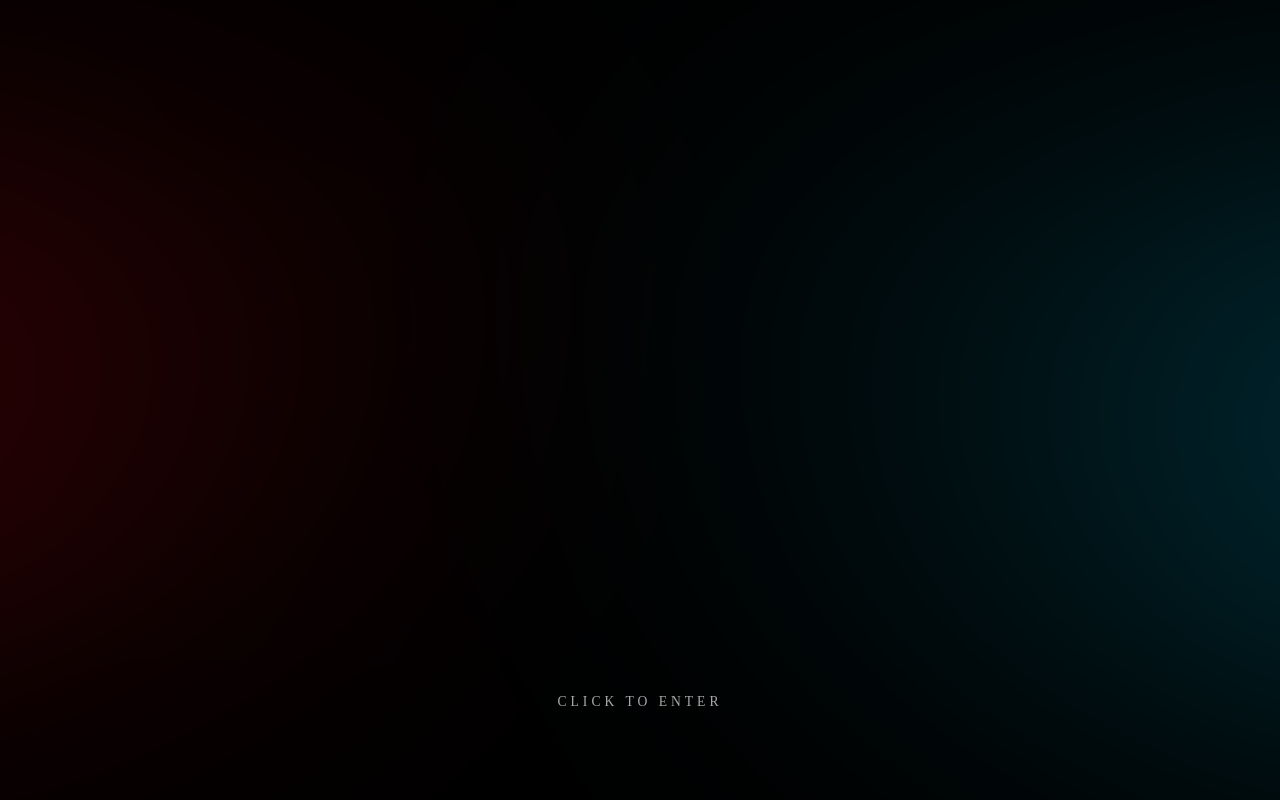
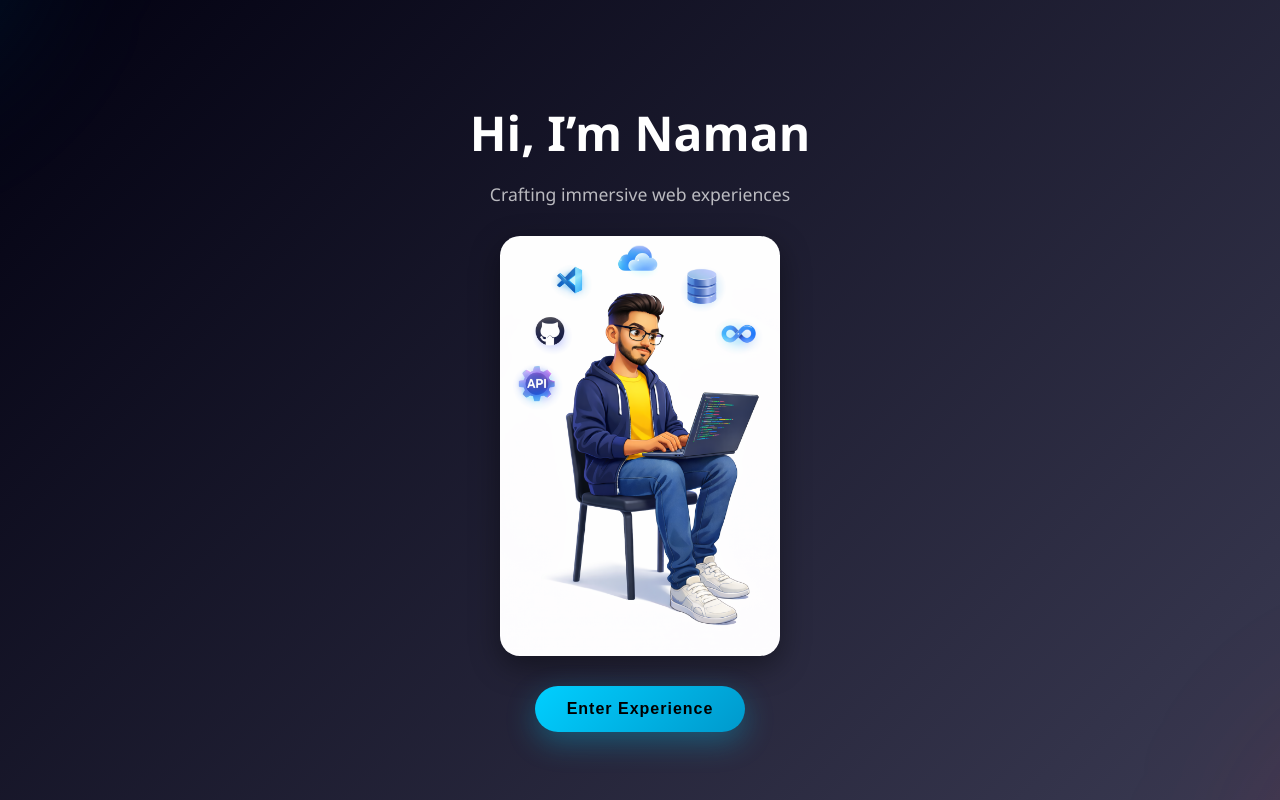
Before and after one commit to namaninit/namanottwebsite, a React (Create React App) app: page / in a window 1280 px wide. Built offline with nearby package versions, Linux system fonts and the light colour scheme.

Commit message:
fixes added

```diff
--- a/src/components/Header.jsx
+++ b/src/components/Header.jsx
@@ -19,133 +19,105 @@ export default function Header() {
     { label: "Contact", path: "/contact" },
   ];
 
-  const bgColor = theme === "netflix" ? "rgba(0,0,0,0.85)" : "rgba(6,24,38,0.9)";
   const accent = theme === "netflix" ? "#e50914" : "#00cfff";
 
-  /* 🔥 SCROLL EFFECT */
+  /* ✅ SMOOTH SCROLL DETECTION */
   useEffect(() => {
-    const onScroll = () => setScrolled(window.scrollY > 40);
-    window.addEventListener("scroll", onScroll);
-    return () => window.removeEventListener("scroll", onScroll);
+    const handleScroll = () => {
+      setScrolled(window.scrollY > 10);
+    };
+    window.addEventListener("scroll", handleScroll);
+    return () => window.removeEventListener("scroll", handleScroll);
   }, []);
 
-  /* 🔥 AUTO CLOSE MOBILE MENU ON ROUTE CHANGE */
+  /* ✅ CLOSE MOBILE MENU ON ROUTE CHANGE */
   useEffect(() => {
     setOpen(false);
   }, [location.pathname]);
 
   return (
     <>
-      {/* HEADER */}
+      {/* ✅ FIXED HEADER */}
       <motion.header
+        initial={false}
         animate={{
-          backdropFilter: scrolled ? "blur(10px)" : "blur(0px)",
-          boxShadow: scrolled ? "0 10px 30px rgba(0,0,0,0.5)" : "none",
+          backdropFilter: "blur(12px)",
+          backgroundColor: scrolled
+            ? "rgba(10,10,10,0.75)"
+            : "rgba(10,10,10,0.55)",
+          boxShadow: scrolled
+            ? "0 8px 30px rgba(0,0,0,0.4)"
+            : "none",
         }}
-        transition={{ duration: 0.3 }}
-        style={{
-          position: "sticky",
-          top: 0,
-          zIndex: 1000,
-          background: bgColor,
-          padding: "1rem 2rem",
-          display: "flex",
-          alignItems: "center",
-          justifyContent: "space-between",
-        }}
+        transition={{ duration: 0.25 }}
+        style={styles.header}
       >
         {/* LOGO */}
-        <motion.div
-          whileHover={{ scale: 1.05 }}
-          animate={{
-            textShadow: `0 0 18px ${accent}`,
-          }}
+        <div
           onClick={() => navigate("/home")}
-          style={{
-            fontSize: "1.7rem",
-            fontWeight: "800",
-            cursor: "pointer",
-            color: accent,
-            letterSpacing: "1px",
-          }}
+          style={{ ...styles.logo, color: accent }}
         >
           Naman
-        </motion.div>
+        </div>
 
-        {/* DESKTOP MENU */}
-        <nav
-          className="desktop-menu"
-          style={{ display: "flex", gap: "2rem", alignItems: "center" }}
-        >
+        {/* DESKTOP NAV */}
+        <nav className="desktop-menu" style={styles.nav}>
           {menuItems.map((item) => {
-            const isActive = location.pathname === item.path;
+            const active = location.pathname === item.path;
+
             return (
-              <motion.div
+              <div
                 key={item.label}
                 onClick={() => navigate(item.path)}
-                whileHover={{ scale: 1.05 }}
                 style={{
-                  cursor: "pointer",
-                  position: "relative",
-                  fontSize: "0.95rem",
-                  fontWeight: isActive ? "600" : "400",
-                  color: isActive ? accent : "#fff",
+                  ...styles.link,
+                  color: active ? accent : "#fff",
                 }}
               >
                 {item.label}
-                {isActive && (
+
+                {active && (
                   <motion.div
-                    layoutId="nav-underline"
+                    layoutId="underline"
                     style={{
                       position: "absolute",
-                      bottom: "-6px",
+                      bottom: -6,
                       left: 0,
                       right: 0,
-                      height: "2px",
+                      height: 2,
                       background: accent,
-                      borderRadius: "2px",
+                      borderRadius: 2,
                     }}
                   />
                 )}
-              </motion.div>
+              </div>
             );
           })}
 
-          {/* 🔘 THEME BUTTON */}
-          <motion.button
+          <button
             onClick={() => navigate("/theme")}
-            whileHover={{ scale: 1.05, boxShadow: `0 0 10px ${accent}` }}
-            whileTap={{ scale: 0.95 }}
             style={{
-              padding: "0.5rem 1.2rem",
-              fontSize: "0.9rem",
-              fontWeight: "600",
-              borderRadius: "6px",
-              border: `1px solid ${accent}`,
-              background: "transparent",
+              ...styles.button,
+              borderColor: accent,
               color: accent,
-              cursor: "pointer",
-              marginLeft: "1rem",
             }}
           >
-            Change Theme
-          </motion.button>
+            Theme
+          </button>
         </nav>
 
-        {/* HAMBURGER */}
+        {/* MOBILE ICON */}
         <div
           className="hamburger"
           onClick={() => setOpen(true)}
-          style={{
-            display: "none",
-            fontSize: "1.9rem",
-            cursor: "pointer",
-            color: "#fff",
-          }}
+          style={styles.hamburger}
         >
           ☰
         </div>
       </motion.header>
+
+      {/* ✅ SPACER (VERY IMPORTANT) */}
+      <div style={{ height: "80px" }} />
 
       {/* MOBILE MENU */}
       <AnimatePresence>
@@ -154,70 +126,29 @@ export default function Header() {
             initial={{ x: "100%" }}
             animate={{ x: 0 }}
             exit={{ x: "100%" }}
-            transition={{ duration: 0.35 }}
-            style={{
-              position: "fixed",
-              top: 0,
-              right: 0,
-              width: "75%",
-              height: "100vh",
-              background: bgColor,
-              zIndex: 2000,
-              padding: "2rem",
-              display: "flex",
-              flexDirection: "column",
-              gap: "1.8rem",
-            }}
+            transition={{ duration: 0.3 }}
+            style={styles.mobileMenu}
           >
             <div
               onClick={() => setOpen(false)}
-              style={{
-                alignSelf: "flex-end",
-                fontSize: "1.6rem",
-                cursor: "pointer",
-                color: accent,
-              }}
+              style={{ ...styles.close, color: accent }}
             >
               ✕
             </div>
 
             {menuItems.map((item) => (
-              <motion.span
+              <div
                 key={item.label}
-                whileTap={{ scale: 0.95 }}
                 onClick={() => navigate(item.path)}
                 style={{
-                  fontSize: "1.3rem",
-                  cursor: "pointer",
-                  fontWeight:
-                    location.pathname === item.path ? "600" : "400",
+                  ...styles.mobileLink,
                   color:
                     location.pathname === item.path ? accent : "#fff",
                 }}
               >
                 {item.label}
-              </motion.span>
+              </div>
             ))}
-
-            {/* MOBILE BUTTON */}
-            <motion.button
-              onClick={() => navigate("/theme")}
-              whileHover={{ scale: 1.05, boxShadow: `0 0 10px ${accent}` }}
-              whileTap={{ scale: 0.95 }}
-              style={{
-                marginTop: "2rem",
-                padding: "0.6rem 1.4rem",
-                fontSize: "1rem",
-                fontWeight: "600",
-                borderRadius: "6px",
-                border: `1px solid ${accent}`,
-                background: "transparent",
-                color: accent,
-                cursor: "pointer",
-              }}
-            >
-              Choose Theme
-            </motion.button>
           </motion.div>
         )}
       </AnimatePresence>
@@ -236,3 +167,77 @@ export default function Header() {
     </>
   );
 }
+
+/* ---------- STYLES ---------- */
+
+const styles = {
+  header: {
+    position: "fixed",
+    top: 0,
+    left: 0,
+    width: "100%",
+    height: "80px",
+    padding: "0 2rem",
+    display: "flex",
+    alignItems: "center",
+    justifyContent: "space-between",
+    zIndex: 9999,
+  },
+
+  logo: {
+    fontSize: "1.5rem",
+    fontWeight: 700,
+    cursor: "pointer",
+  },
+
+  nav: {
+    display: "flex",
+    gap: "2rem",
+    alignItems: "center",
+  },
+
+  link: {
+    position: "relative",
+    fontSize: "0.95rem",
+    cursor: "pointer",
+  },
+
+  button: {
+    padding: "6px 14px",
+    borderRadius: "999px",
+    border: "1px solid",
+    background: "transparent",
+    cursor: "pointer",
+  },
+
+  hamburger: {
+    display: "none",
+    fontSize: "1.8rem",
+    cursor: "pointer",
+  },
+
+  mobileMenu: {
+    position: "fixed",
+    top: 0,
+    right: 0,
+    width: "75%",
+    height: "100vh",
+    background: "#0b0b0b",
+    padding: "2rem",
+    display: "flex",
+    flexDirection: "column",
+    gap: "1.5rem",
+    zIndex: 10000,
+  },
+
+  mobileLink: {
+    fontSize: "1.2rem",
+    cursor: "pointer",
+  },
+
+  close: {
+    alignSelf: "flex-end",
+    fontSize: "1.5rem",
+    cursor: "pointer",
+  },
+};
--- a/src/pages/Landing.jsx
+++ b/src/pages/Landing.jsx
@@ -2,6 +2,7 @@ import { useState, useEffect } from "react";
 import { useNavigate } from "react-router-dom";
 import { motion } from "framer-motion";
 import netflixBoom from "../assets/netflix_notifications.mp3";
+import character from "../assets/images/landingpage.png";
 
 export default function Landing() {
   const navigate = useNavigate();
@@ -9,206 +10,226 @@ import { useState, useEffect } from "react";
 
   useEffect(() => {
     document.body.style.overflow = "hidden";
-    document.documentElement.style.overflow = "hidden";
-
     return () => {
       document.body.style.overflow = "auto";
-      document.documentElement.style.overflow = "auto";
     };
   }, []);
 
-    const startIntro = () => {
+  const handleEnter = () => {
     if (started) return;
     setStarted(true);
 
     const audio = new Audio(netflixBoom);
-      audio.volume = 0.9;
-      audio.play();
+    audio.volume = 0.4;
+    audio.play().catch(() => {});
 
+    // Navigate after animation
     setTimeout(() => {
       navigate("/theme");
-      }, 4200);
+    }, 2200);
   };
 
   return (
-      <div
-  onClick={startIntro}
+    <div style={styles.container}>
+      {/* Background Glow */}
+      <motion.div
+        style={styles.glowBlue}
+        animate={{ x: ["0%", "10%", "0%"], y: ["0%", "-10%", "0%"] }}
+        transition={{ duration: 12, repeat: Infinity, ease: "easeInOut" }}
+      />
+      <motion.div
+        style={styles.glowRed}
+        animate={{ x: ["0%", "-10%", "0%"], y: ["0%", "10%", "0%"] }}
+        transition={{ duration: 14, repeat: Infinity, ease: "easeInOut" }}
+      />
+
+      {/* Content */}
+      <div style={styles.content}>
+        {/* Intro Text */}
+        <motion.div
+          initial={{ opacity: 1 }}
+          animate={{ opacity: started ? 0 : 1, y: started ? 20 : 0 }}
+          transition={{ duration: 0.6 }}
+        >
+          <h1 style={styles.title}>Hi, I’m Naman</h1>
+          <p style={styles.subtitle}>
+            Crafting immersive web experiences
+          </p>
+        </motion.div>
+
+        {/* Character */}
+        <motion.div
+          initial={{ opacity: 1, scale: 1 }}
+          animate={{ opacity: started ? 0 : 1, scale: started ? 0.95 : 1 }}
+          transition={{ duration: 0.6 }}
+          style={styles.card}
+        >
+          <img src={character} alt="Character" style={styles.image} />
+        </motion.div>
+
+        {/* Button */}
+        <motion.button
+          onClick={handleEnter}
+          disabled={started}
+          whileHover={!started ? { scale: 1.05 } : {}}
+          whileTap={!started ? { scale: 0.95 } : {}}
           style={{
+            ...styles.button,
+            opacity: started ? 0.6 : 1,
+            cursor: started ? "default" : "pointer",
+          }}
+        >
+          {started ? "Entering..." : "Enter Experience"}
+        </motion.button>
+      </div>
+
+      {/* Transition Logo */}
+      {started && (
+        <motion.div
+          style={styles.transitionContainer}
+          initial={{ opacity: 0 }}
+          animate={{ opacity: 1 }}
+        >
+          <motion.div
+            initial={{ scale: 0.6, opacity: 0 }}
+            animate={{ scale: 1, opacity: 1 }}
+            transition={{ duration: 0.8 }}
+            style={styles.logoCircle}
+          >
+            <span style={styles.logoText}>NJ</span>
+          </motion.div>
+
+          <motion.h1
+            initial={{ opacity: 0, letterSpacing: "20px" }}
+            animate={{ opacity: 1, letterSpacing: "6px" }}
+            transition={{ duration: 1.2 }}
+            style={styles.bigText}
+          >
+            NAMAN
+          </motion.h1>
+        </motion.div>
+      )}
+    </div>
+  );
+}
+
+/* ---------------- STYLES ---------------- */
+
+const styles = {
+  container: {
     position: "fixed",
     inset: 0,
     width: "100vw",
     height: "100dvh",
-    background: "#000",
+    background: "linear-gradient(135deg, #020111, #3a3a52)",
     display: "flex",
     alignItems: "center",
     justifyContent: "center",
     overflow: "hidden",
-    cursor: "pointer",
-    perspective: "1600px",
-  }}
->
+    color: "#fff",
+    fontFamily: "'Segoe UI', sans-serif",
+  },
 
-        {/* ================= BACKGROUND WAVES ================= */}
+  content: {
+    zIndex: 2,
+    textAlign: "center",
+    padding: 20,
+  },
 
-        {/* 🔴 RED SIDE */}
-        <motion.div
-          animate={{ x: ["-15%", "10%", "-15%"] }}
-          transition={{ duration: 20, repeat: Infinity, ease: "easeInOut" }}
-          style={{
+  title: {
+    fontSize: "clamp(2rem, 5vw, 3rem)",
+    fontWeight: 700,
+    marginBottom: 10,
+  },
+
+  subtitle: {
+    fontSize: "1.1rem",
+    opacity: 0.7,
+    marginBottom: 30,
+  },
+
+  card: {
+    marginBottom: 30,
+    borderRadius: 20,
+    overflow: "hidden",
+    width: "280px",
+    maxWidth: "90vw",
+    marginInline: "auto",
+    boxShadow: "0 10px 30px rgba(0,0,0,0.4)",
+  },
+
+  image: {
+    width: "100%",
+    display: "block",
+  },
+
+  button: {
+    padding: "14px 32px",
+    borderRadius: 30,
+    border: "none",
+    background: "linear-gradient(135deg, #00cfff, #0099cc)",
+    color: "#000",
+    fontWeight: 600,
+    fontSize: "1rem",
+    letterSpacing: "1px",
+    boxShadow: "0 10px 30px rgba(0,207,255,0.3)",
+    transition: "all 0.3s ease",
+  },
+
+  glowBlue: {
     position: "absolute",
-            left: "-35%",
-            top: "20%",
-            width: "1200px",
-            height: "500px",
+    top: "-30%",
+    left: "-30%",
+    width: 400,
+    height: 400,
+    borderRadius: "50%",
     background:
-              "linear-gradient(120deg, rgba(229,9,20,0.35), transparent 70%)",
-            filter: "blur(150px)",
-            transform: "rotate(-10deg)",
-            zIndex: 0,
-          }}
-        />
+      "radial-gradient(circle, rgba(0,207,255,0.25), transparent 70%)",
+    filter: "blur(80px)",
+  },
 
-        {/* 🔵 BLUE SIDE */}
-        <motion.div
-          animate={{ x: ["15%", "-10%", "15%"] }}
-          transition={{ duration: 22, repeat: Infinity, ease: "easeInOut" }}
-          style={{
+  glowRed: {
     position: "absolute",
-            right: "-35%",
-            top: "25%",
-            width: "1300px",
-            height: "520px",
+    bottom: "-30%",
+    right: "-30%",
+    width: 400,
+    height: 400,
+    borderRadius: "50%",
     background:
-              "linear-gradient(240deg, rgba(0,207,255,0.35), transparent 70%)",
-            filter: "blur(160px)",
-            transform: "rotate(12deg)",
-            zIndex: 0,
-          }}
-        />
+      "radial-gradient(circle, rgba(229,9,20,0.25), transparent 70%)",
+    filter: "blur(80px)",
+  },
 
-        {/* ================= LIGHT STREAK FLASH ================= */}
-        {started && (
-          <motion.div
-            initial={{ opacity: 0, scaleX: 0 }}
-            animate={{ opacity: [0, 0.9, 0], scaleX: [0, 1.2, 0] }}
-            transition={{ duration: 1.2, ease: "easeOut" }}
-            style={{
-              position: "absolute",
-              width: "100%",
-              height: "6px",
-              background:
-                "linear-gradient(90deg, transparent, #fff, transparent)",
-              top: "50%",
-              zIndex: 2,
-            }}
-          />
-        )}
-
-        {/* ================= CAMERA SHAKE ================= */}
-        <motion.div
-          animate={
-            started
-              ? {
-                  x: [0, -6, 6, -4, 4, 0],
-                  y: [0, 4, -4, 3, -3, 0],
-                }
-              : {}
-          }
-          transition={{ duration: 0.6, ease: "easeOut" }}
-          style={{
+  transitionContainer: {
     position: "absolute",
     inset: 0,
     display: "flex",
+    flexDirection: "column",
     alignItems: "center",
     justifyContent: "center",
-          }}
-        >
-          {/* ================= NJ LOGO ================= */}
-          <motion.div
-            initial={{ scale: 0.4, rotateY: 90, opacity: 0 }}
-            animate={{
-              scale: started ? 0.6 : 0.4,
-              rotateY: started ? 0 : 90,
-              opacity: started ? 0 : 1,
-            }}
-            transition={{ duration: 1.3 }}
-            style={{
-              position: "absolute",
-              width: "160px",
-              height: "160px",
+    zIndex: 3,
+  },
+
+  logoCircle: {
+    width: 120,
+    height: 120,
     borderRadius: "50%",
-              border: "3px solid #e50914",
+    border: "2px solid #e50914",
     display: "flex",
     alignItems: "center",
     justifyContent: "center",
     background: "#000",
-              boxShadow:
-                "0 0 40px rgba(229,9,20,0.8), 0 0 60px rgba(0,207,255,0.6)",
-              zIndex: 3,
-            }}
-          >
-            <span
-              style={{
-                fontSize: "3.8rem",
+    boxShadow: "0 0 40px rgba(229,9,20,0.6)",
+    marginBottom: 20,
+  },
+
+  logoText: {
+    fontSize: "2.5rem",
+    fontWeight: 800,
+  },
+
+  bigText: {
+    fontSize: "clamp(2.5rem, 8vw, 5rem)",
     fontWeight: 900,
-                color: "#fff",
-                textShadow:
-                  "0 0 25px rgba(229,9,20,0.9), 0 0 25px rgba(0,207,255,0.8)",
-              }}
-            >
-              NJ
-            </span>
-          </motion.div>
-
-          {/* ================= NAMAN 3D TEXT ================= */}
-          <motion.h1
-            initial={{
-              opacity: 0,
-              z: -900,
-              scale: 0.5,
-              letterSpacing: "28px",
-            }}
-            animate={{
-              opacity: started ? 1 : 0,
-              z: started ? 0 : -900,
-              scale: started ? 1 : 0.5,
-              letterSpacing: started ? "6px" : "28px",
-            }}
-            transition={{ duration: 2.2, ease: "easeOut" }}
-            style={{
-              fontSize: "5rem",
-              fontWeight: 900,
-              letterSpacing: "6px",
-              color: "#fff",
-              transformStyle: "preserve-3d",
-              zIndex: 4,
-              textShadow: `
-                -30px 0 60px rgba(229,9,20,0.9),
-                30px 0 60px rgba(0,207,255,0.9),
-                0 0 120px rgba(229,9,20,0.6),
-                0 0 140px rgba(0,207,255,0.6)
-              `,
-            }}
-          >
-            NAMAN
-          </motion.h1>
-        </motion.div>
-
-        {/* ================= CLICK TEXT ================= */}
-        {!started && (
-          <div
-            style={{
-              position: "absolute",
-              bottom: "90px",
-              color: "#aaa",
-              letterSpacing: "4px",
-              fontSize: "0.85rem",
-              zIndex: 10,
-            }}
-          >
-            CLICK TO ENTER
-          </div>
-        )}
-      </div>
-    );
-  }
+  },
+};
--- a/src/pages/ThemeSelect.jsx
+++ b/src/pages/ThemeSelect.jsx
@@ -31,11 +31,31 @@ export default function ThemeSelect() {
         height: "100dvh",
         backgroundColor: "#000",
         display: "flex",
+        flexDirection: "column", // for heading + cards
         alignItems: "center",
         justifyContent: "center",
+        gap: "2rem",
+        overflow: "hidden",
+      }}
+    >
+      {/* Heading */}
+      <h1
+        style={{
+          color: "#fff",
+          fontSize: "2.5rem",
+          letterSpacing: "1px",
+        }}
+      >
+        Choose Theme
+      </h1>
+
+      {/* Cards Container */}
+      <div
+        style={{
+          display: "flex",
           gap: "3rem",
           flexWrap: "wrap",
-        overflow: "hidden",
+          justifyContent: "center",
         }}
       >
         {/* Netflix Card */}
@@ -84,5 +104,6 @@ export default function ThemeSelect() {
           </h2>
         </motion.div>
       </div>
+    </div>
   );
 }
```
Also changed, not shown: src/pages/About.jsx (+7 -3 lines), src/assets/images/landingpage.png (added), 1 other file (tests, documents, lock files or other folders). Lines whose indentation alone changed are shown as unchanged.
